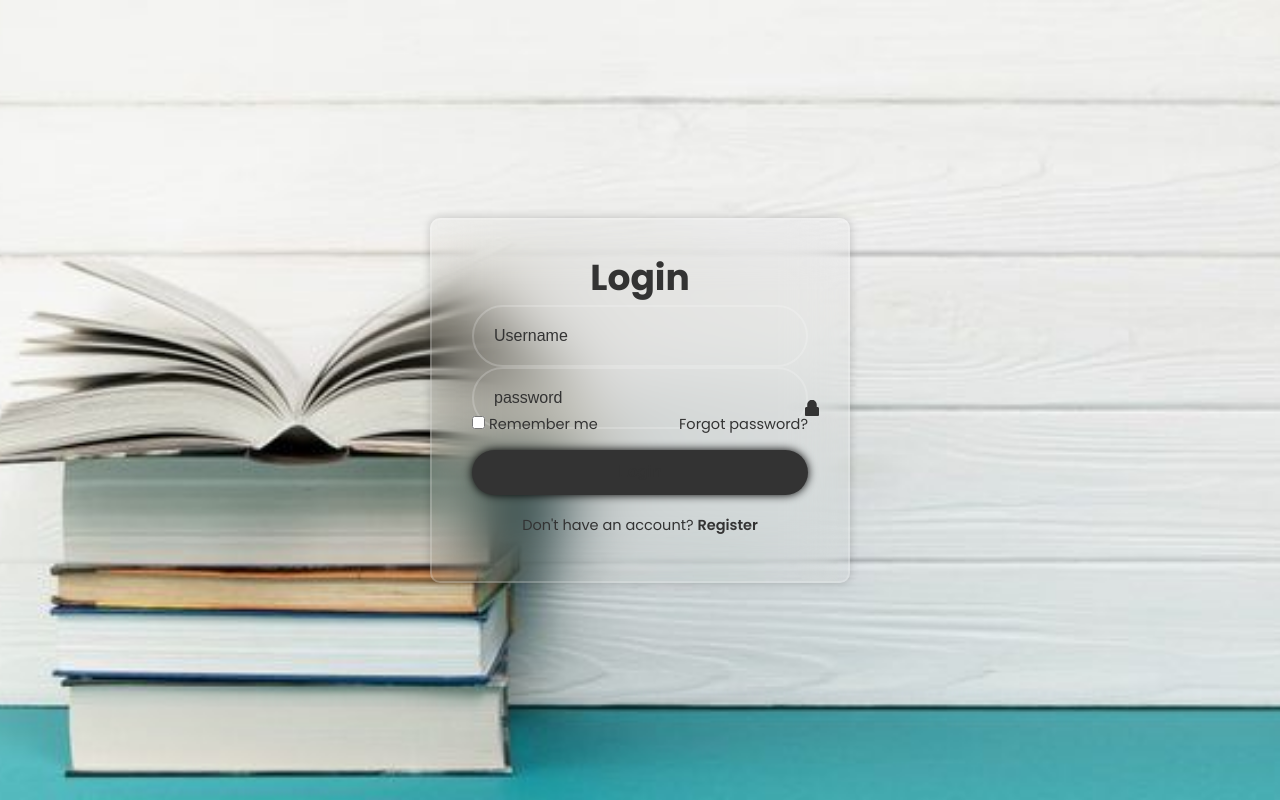
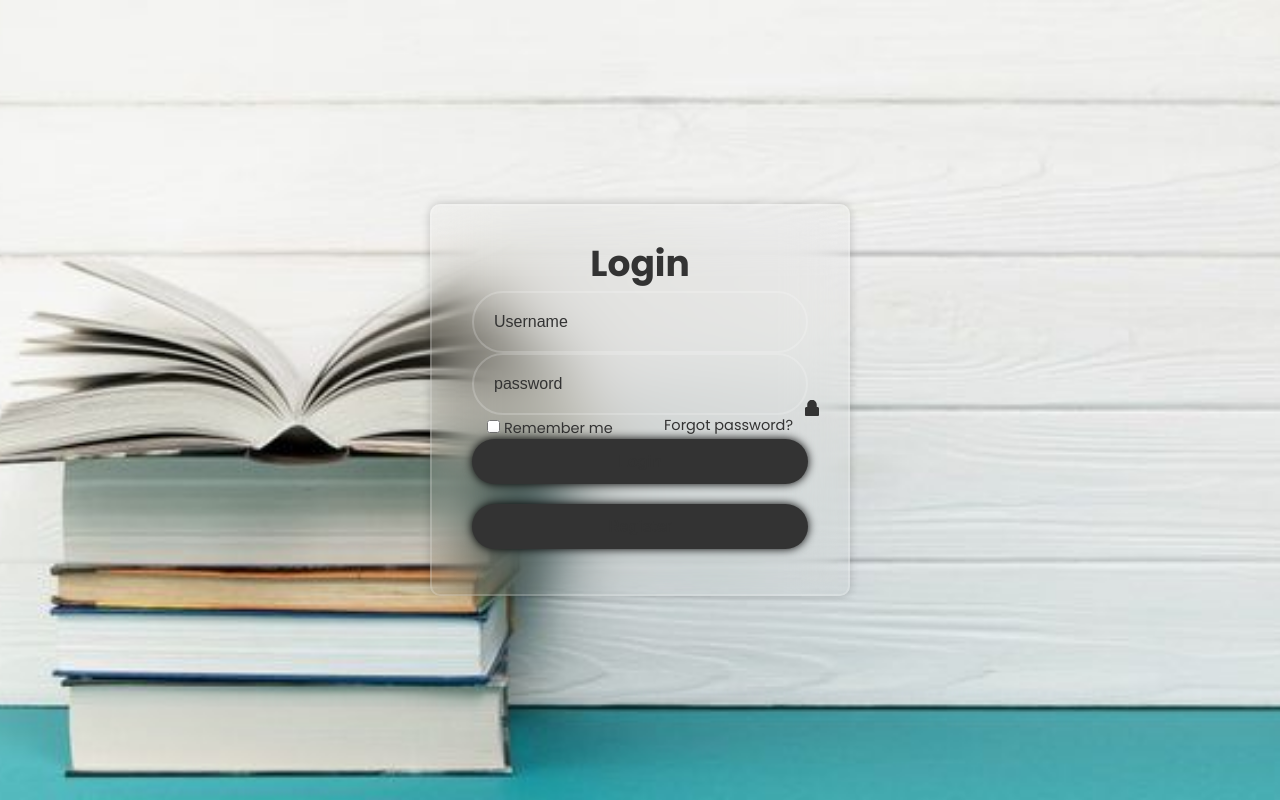
Before and after one commit to Chineme1/Frontend, a React (Create React App) app: page / in a window 1280 px wide. Built offline with nearby package versions, Linux system fonts and the light colour scheme.

Commit message:
fixing the file structure.

```diff
--- a/package.json
+++ b/package.json
@@ -9,6 +9,7 @@
     "react": "^18.3.1",
     "react-dom": "^18.3.1",
     "react-icons": "^5.3.0",
+    "react-router-dom": "^6.28.0",
     "react-scripts": "5.0.1",
     "web-vitals": "^2.1.4"
   },
--- a/src/App.js
+++ b/src/App.js
@@ -1,11 +1,17 @@
 import logo from './logo.svg'
 import './App.css';
+import { Routes, Route } from 'react-router-dom';
+import CreateAccount from './Components/CreateAccount/CreateAccount';
 import LoginForm from './Components/LoginForm/LoginForm';
 
 function App() {
   return (
     <div>
-      <LoginForm />
+      <Routes>
+        <Route path="/" element={<LoginForm />} />
+        <Route path="/register" element={<CreateAccount />} />
+      </Routes>
+      {/* <LoginForm /> */}
     </div>
   );
 }
--- a/src/Components/CreateAccount/CreateAccount.tsx
+++ b/src/Components/CreateAccount/CreateAccount.jsx
@@ -26,7 +26,7 @@ const CreateAccount = () => {
 
         <div className="register-link">
           <p>
-            Don't have an account? <a href="#">Register</a>
+            Don't have an account? <a href="">Register</a>
           </p>
         </div>
       </form>
--- a/src/Components/LoginForm/LoginForm.css
+++ b/src/Components/LoginForm/LoginForm.css
@@ -49,11 +49,12 @@
     display: flex;
     justify-content: space-between;
     font-size: 14.5px;
-    margin: -15px 0 15px;
+    margin: 0 15px;
 }
 
 .remember-forgot label input {
     accent-color:#333;
+    margin-top: 5px;
     margin-right: 4px;
 }
 
--- a/src/Components/LoginForm/LoginForm.jsx
+++ b/src/Components/LoginForm/LoginForm.jsx
@@ -1,8 +1,10 @@
 import React from 'react';
 import './LoginForm.css';
+import { useNavigate } from 'react-router-dom';
 import { FaUser, FaLock } from "react-icons/fa";
 
 const LoginForm = () => {
+    const navigate = useNavigate();
     return (
         <div className='wrapper'>
             <form action="">
@@ -23,7 +25,10 @@ const LoginForm = () => {
                 <button type="submit">Login</button>
 
                 <div className="register-link">
-                    <p>Don't have an account? <a href="#">Register</a></p>
+                    {/* <p>Don't have an account? <a href="#">Register</a></p> */}
+                    <button className="btn" onClick={() => navigate('register')}>
+                        Register
+                    </button>
                 </div>
             </form>
         </div>
--- a/src/index.js
+++ b/src/index.js
@@ -2,12 +2,15 @@ import React from 'react';
 import ReactDOM from 'react-dom/client';
 import './index.css';
 import App from './App';
+import { BrowserRouter } from 'react-router-dom';
 import reportWebVitals from './reportWebVitals';
 
 const root = ReactDOM.createRoot(document.getElementById('root'));
 root.render(
   <React.StrictMode>
-    <App />
+    <BrowserRouter>
+      <App />
+    </BrowserRouter>
   </React.StrictMode>
 );
 
```
Also changed, not shown: 1 other file (tests, documents, lock files or other folders).
